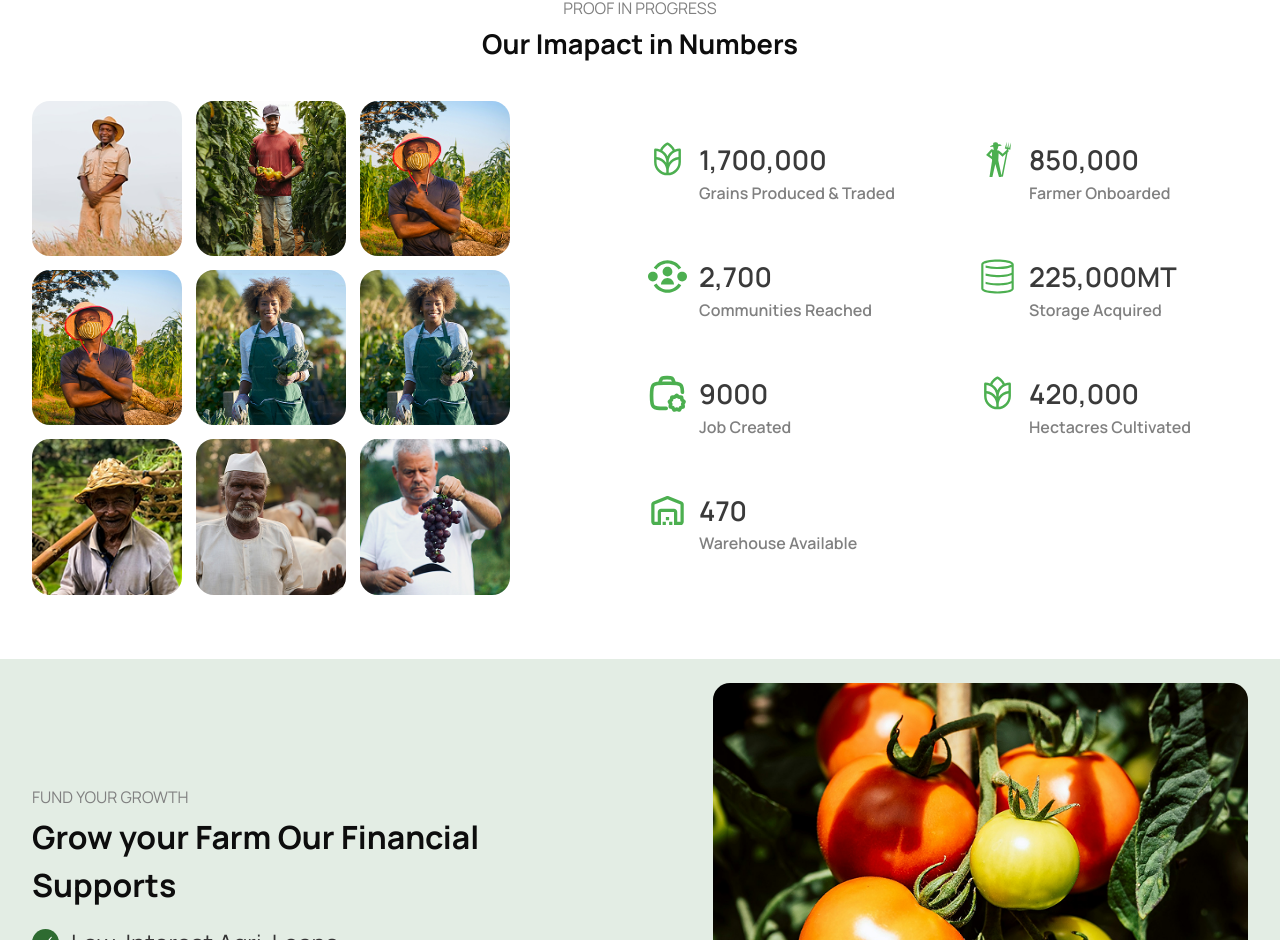
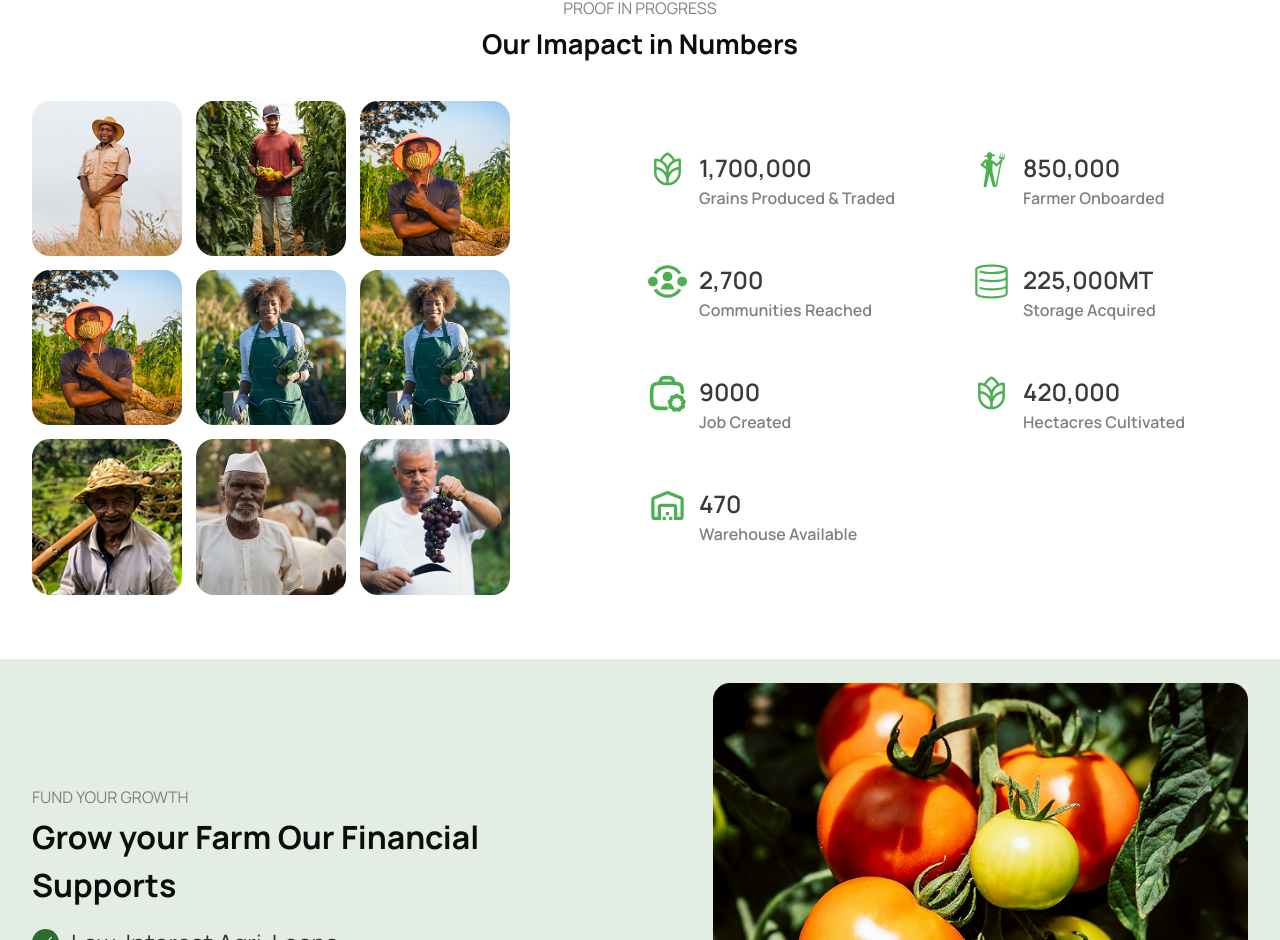
Before and after one commit to Olorunwa-web/AgriNex-app, a React (Vite) app: page / in a window 1280 px wide. Shown: the part 2293-3233 px from the top of the page. Built offline with nearby package versions, Linux system fonts and the light colour scheme.

Commit message:
first commit

```diff
--- a/src/components/Imapct.jsx
+++ b/src/components/Imapct.jsx
@@ -29,14 +29,14 @@ const Imapct = () => {
                               <div className = 'w-full flex flex-wrap  md:justify-between gap-y-7 lg:gap-x-5 lg:gap-y-5 xl:gap-x-7 xl:gap-y-13 '>
                                {impacts.map((imp) => {
                                    return (
-                                       <div key = {imp.id} className = 'w-full md:justify-start  md:w-[40%] lg:w-[46%] xl:w-[45%] flex gap-3' >
+                                       <div key = {imp.id} className = 'w-full md:justify-start  md:w-[40%] lg:w-[46%] xl:w-[46%] flex gap-3' >
                                            <div>
                                              <div className = 'w-[39px]'>
                                                 <img src= {imp.image} alt="" className = 'w-full'/>
                                              </div>
                                            </div>
                                            <div className = 'flex flex-col'>
-                                               <h1 className = 'font-semibold text-[1.3rem] md:text-[1.7rem] text-[#3A3A3A] '>{imp.number}</h1>
+                                               <h1 className = 'font-semibold text-[1.3rem] md:text-[1.5rem] text-[#3A3A3A] '>{imp.number}</h1>
                                                <p className = 'font-semibold text-base text-[#808080] '>{imp.board}</p>
                                            </div>
                                        </div>
```
